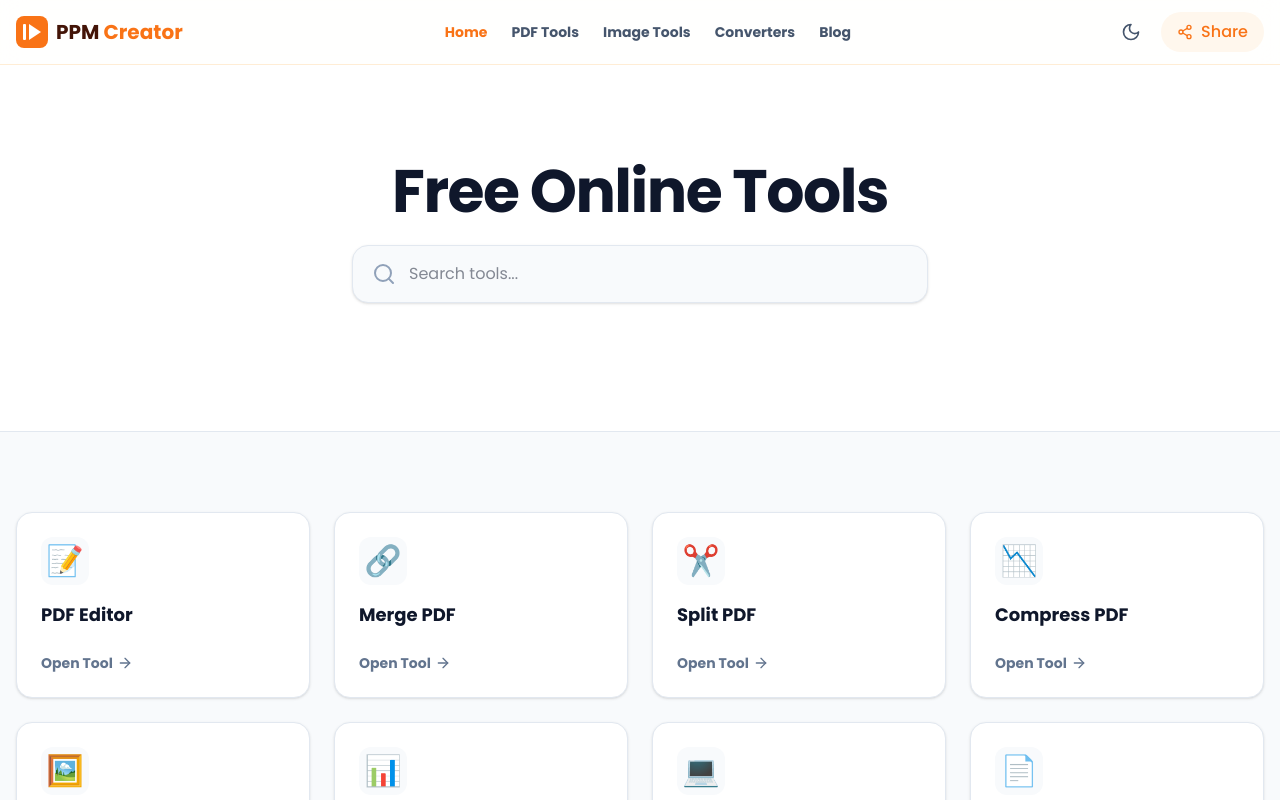
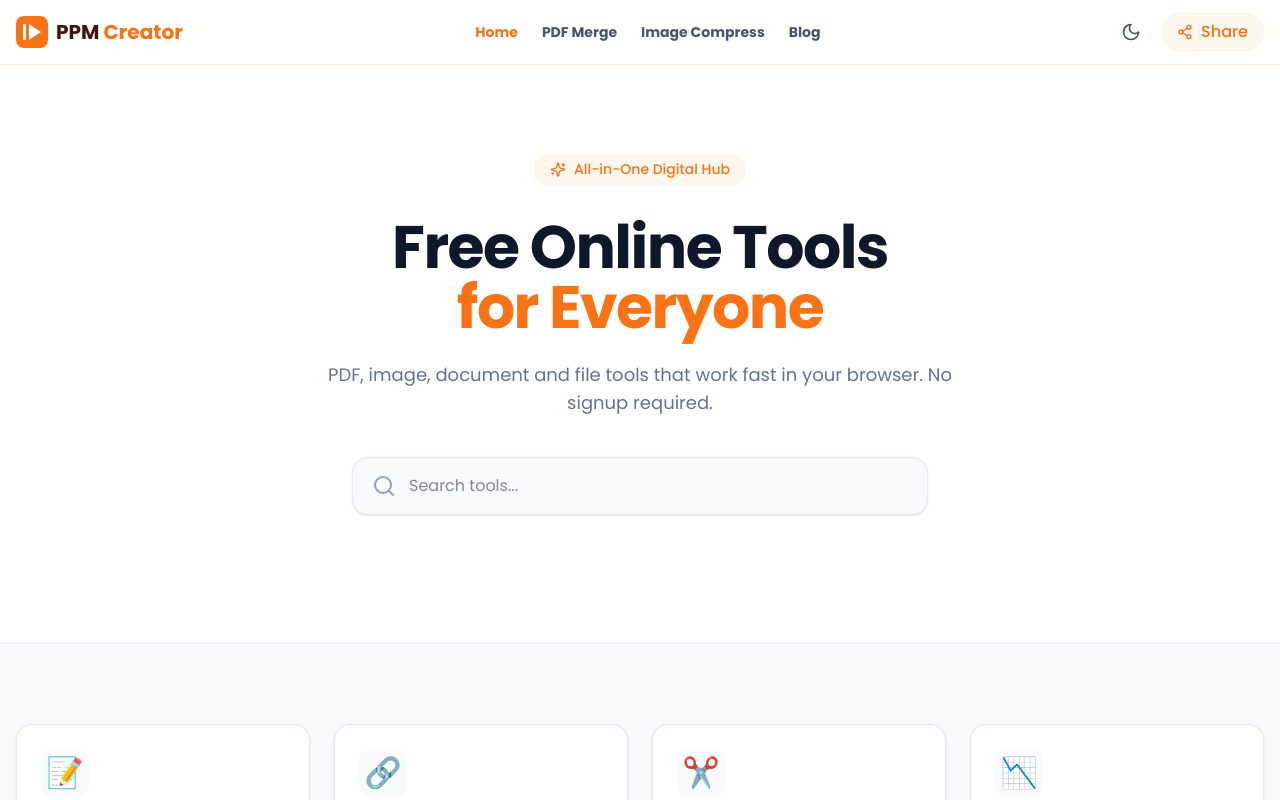
Before and after one commit to pabanfiles/banglabytex, a React (Vite) app in the folder frontend/: page / in a window 1280 px wide. Shown: the top 800 px of the page. Built offline with nearby package versions, Linux system fonts and the light colour scheme.

Commit message:
Add animations to homepage and fix menu 404 errors

```diff
--- a/frontend/src/layouts/RootLayout.tsx
+++ b/frontend/src/layouts/RootLayout.tsx
@@ -71,9 +71,8 @@ export default function RootLayout() {
 
   const navLinks = [
     { name: 'Home', path: '/' },
-    { name: 'PDF Tools', path: '/pdf-tools' },
-    { name: 'Image Tools', path: '/image-tools' },
-    { name: 'Converters', path: '/converters' },
+    { name: 'PDF Merge', path: '/pdf-merge' },
+    { name: 'Image Compress', path: '/image-compress' },
     { name: 'Blog', path: '/blog' },
   ]
 
--- a/frontend/src/pages/Home.tsx
+++ b/frontend/src/pages/Home.tsx
@@ -1,5 +1,5 @@
-import { useState, useRef, useEffect } from 'react'
-import { ArrowRight, Search, X } from 'lucide-react'
+import { useState } from 'react'
+import { ArrowRight, Search, Sparkles } from 'lucide-react'
 
 const ALL_TOOLS = [
   { name: 'PDF Editor', icon: '📝', link: '/pdf-editor.html' },
@@ -19,16 +19,6 @@ const ALL_TOOLS = [
 
 export default function Home() {
   const [search, setSearch] = useState('')
-  const [showSuggestions, setShowSuggestions] = useState(false)
-  const searchRef = useRef<HTMLDivElement>(null)
-
-  useEffect(() => {
-    const handleClick = (e: MouseEvent) => {
-      if (searchRef.current && !searchRef.current.contains(e.target as Node)) setShowSuggestions(false)
-    }
-    document.addEventListener('mousedown', handleClick)
-    return () => document.removeEventListener('mousedown', handleClick)
-  }, [])
 
   const filteredTools = ALL_TOOLS.filter(t =>
     t.name.toLowerCase().includes(search.toLowerCase())
@@ -36,61 +26,73 @@ export default function Home() {
 
   return (
     <div className="bg-slate-50 dark:bg-slate-900 min-h-screen">
-      <section className="bg-white dark:bg-slate-800 border-b border-slate-200 dark:border-slate-700 pt-24 pb-32 text-center px-4 relative z-10">
-        <h1 className="text-4xl md:text-6xl font-extrabold mb-6 text-slate-900 dark:text-white tracking-tight">
-          Free Online Tools
+      {/* HERO SECTION with Animation */}
+      <section className="bg-white dark:bg-slate-800 border-b border-slate-200 dark:border-slate-700 pt-24 pb-32 text-center px-4 transition-colors duration-300">
+        <div className="max-w-3xl mx-auto">
+          <div className="inline-flex items-center gap-2 px-4 py-1.5 rounded-full bg-[#FFF7ED] dark:bg-slate-700 text-[#F97316] text-sm font-medium mb-6 animate-bounce">
+            <Sparkles size={16} /> All-in-One Digital Hub
+          </div>
+
+          <h1 className="text-4xl md:text-6xl font-extrabold mb-6 text-slate-900 dark:text-white tracking-tight animate-[fadeIn_1s_ease-in-out]">
+            Free Online Tools <br />
+            <span className="text-[#F97316]">for Everyone</span>
           </h1>
 
-        <div className="max-w-xl mx-auto relative" ref={searchRef}>
+          <p className="text-lg text-slate-500 dark:text-slate-400 max-w-2xl mx-auto mb-10">
+            PDF, image, document and file tools that work fast in your browser. No signup required.
+          </p>
+
+          <div className="max-w-xl mx-auto relative">
             <Search className="absolute left-5 top-1/2 -translate-y-1/2 text-slate-400" />
             <input
               type="text"
               placeholder="Search tools..."
               value={search}
-            onChange={e => { setSearch(e.target.value); setShowSuggestions(true) }}
-            onFocus={() => setShowSuggestions(true)}
-            className="w-full pl-14 pr-12 py-4 rounded-2xl bg-slate-50 dark:bg-slate-900 text-slate-900 dark:text-white border border-slate-200 dark:border-slate-700 shadow-sm focus:ring-2 focus:ring-[#F97316] outline-none transition-all"
+              onChange={e => setSearch(e.target.value)}
+              className="w-full pl-14 pr-6 py-4 rounded-2xl bg-slate-50 dark:bg-slate-900 text-slate-900 dark:text-white border border-slate-200 dark:border-slate-700 shadow-sm focus:ring-2 focus:ring-[#F97316] outline-none transition-all"
             />
-          {search && (
-            <button onClick={() => setSearch('')} className="absolute right-4 top-1/2 -translate-y-1/2 text-slate-400 hover:text-slate-600">
-              <X size={20}/>
-            </button>
-          )}
-
-          {/* Auto-Suggest Dropdown */}
-          {showSuggestions && search.length > 0 && (
-            <div className="absolute top-full left-0 w-full mt-2 bg-white dark:bg-slate-800 rounded-xl shadow-2xl border border-slate-200 dark:border-slate-700 overflow-hidden text-left">
-              {filteredTools.length > 0 ? (
-                <div className="max-h-64 overflow-y-auto">
-                  {filteredTools.map(tool => (
-                    <a key={tool.name} href={tool.link} className="flex items-center gap-3 px-4 py-3 hover:bg-slate-50 dark:hover:bg-slate-700 border-b border-slate-100 dark:border-slate-700 last:border-0 transition">
-                      <span className="text-xl">{tool.icon}</span>
-                      <span className="font-semibold text-slate-800 dark:text-white">{tool.name}</span>
-                      <ArrowRight size={14} className="ml-auto text-slate-400" />
-                    </a>
-                  ))}
           </div>
-              ) : (
-                <div className="px-4 py-4 text-center text-slate-500 text-sm">No tools found.</div>
-              )}
-            </div>
-          )}
         </div>
       </section>
 
+      {/* TOOLS GRID with Animation */}
       <section className="max-w-7xl mx-auto px-4 py-20">
         <div className="grid grid-cols-1 sm:grid-cols-2 lg:grid-cols-3 xl:grid-cols-4 gap-6">
-          {filteredTools.map(tool => (
-            <a key={tool.name} href={tool.link} className="group bg-white dark:bg-slate-800 p-6 rounded-2xl border border-slate-200 dark:border-slate-700 shadow-sm hover:shadow-xl hover:border-[#F97316] hover:-translate-y-1 transition-all duration-300 flex flex-col h-full">
-              <div className="w-12 h-12 bg-slate-50 dark:bg-slate-700 text-3xl rounded-xl flex items-center justify-center mb-4 group-hover:scale-110 transition-transform">{tool.icon}</div>
-              <h3 className="text-lg font-bold text-slate-900 dark:text-white group-hover:text-[#F97316] transition-colors mb-2">{tool.name}</h3>
+          {filteredTools.map((tool, index) => (
+            <a
+              key={tool.name}
+              href={tool.link}
+              className="group bg-white dark:bg-slate-800 p-6 rounded-2xl border border-slate-200 dark:border-slate-700 shadow-sm hover:shadow-xl hover:border-[#F97316] hover:-translate-y-2 transition-all duration-300 flex flex-col h-full opacity-0 animate-[fadeInUp_0.5s_ease-out_forwards]"
+              style={{ animationDelay: `${index * 50}ms` }}
+            >
+              <div className="w-12 h-12 bg-slate-50 dark:bg-slate-700 text-3xl rounded-xl flex items-center justify-center mb-4 group-hover:scale-110 transition-transform duration-300">
+                {tool.icon}
+              </div>
+              <h3 className="text-lg font-bold text-slate-900 dark:text-white group-hover:text-[#F97316] transition-colors mb-2">
+                {tool.name}
+              </h3>
               <div className="mt-auto pt-4 flex items-center text-sm font-semibold text-slate-500 dark:text-slate-400 group-hover:text-[#F97316] transition-colors">
                 Open Tool <ArrowRight size={16} className="ml-1 group-hover:translate-x-1 transition-transform"/>
               </div>
             </a>
           ))}
+          {filteredTools.length === 0 && (
+            <p className="col-span-full text-center text-slate-500 py-10">No tools found for "{search}"</p>
+          )}
         </div>
       </section>
+
+      {/* Tailwind Animation Keyframes */}
+      <style>{`
+        @keyframes fadeIn {
+          from { opacity: 0; }
+          to { opacity: 1; }
+        }
+        @keyframes fadeInUp {
+          from { opacity: 0; transform: translateY(20px); }
+          to { opacity: 1; transform: translateY(0); }
+        }
+      `}</style>
     </div>
   )
 }
```
Lines whose indentation alone changed are shown as unchanged.
